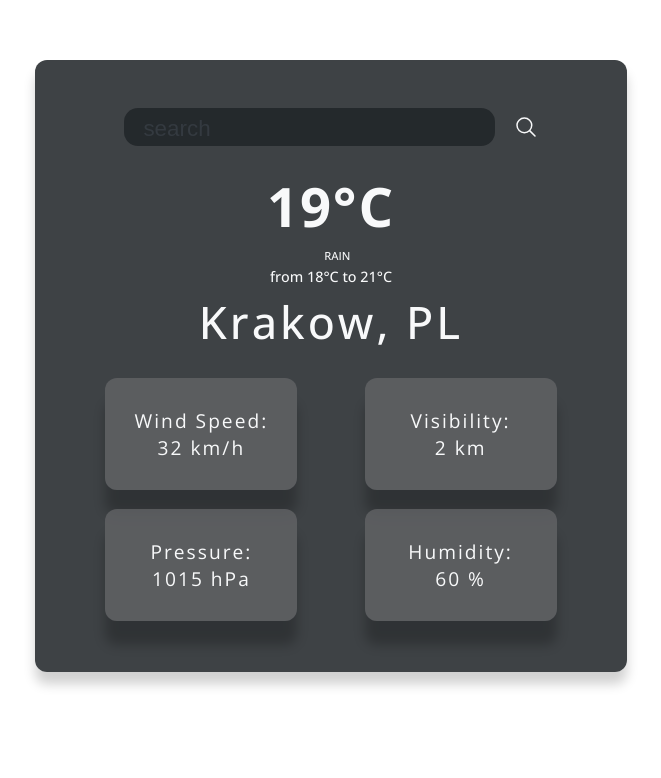
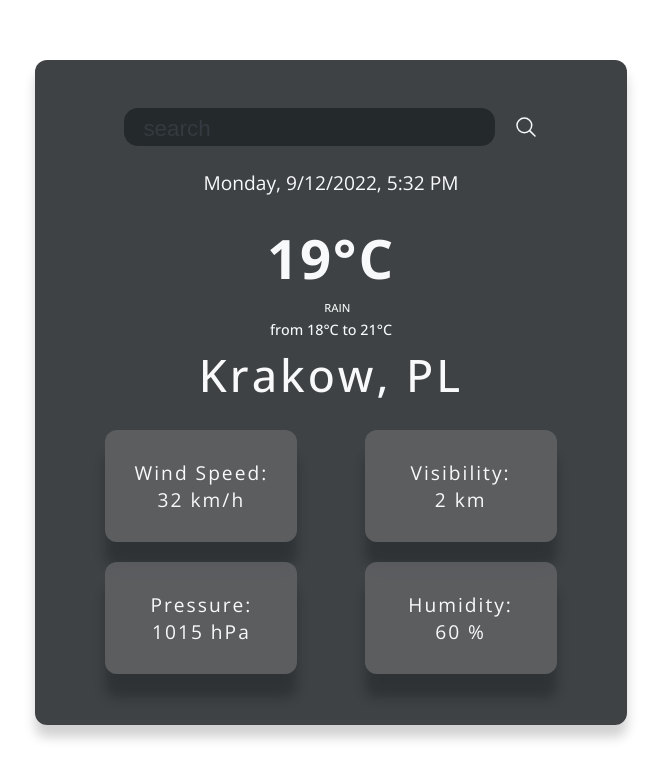
Before and after one commit to lukaszfronia/Weather, a plain HTML site: page index.html in a window 1280 px wide. Shown: the part 132-910 px from the top of the page, without its empty margins (309-970 px from the left). Drawn offline with nearby package versions, Linux system fonts and the light colour scheme; no server answers.

Commit message:
add current date for weather

```diff
--- a/index.html
+++ b/index.html
@@ -34,6 +34,7 @@
           name="search-outline"
         ></ion-icon>
       </div>
+      <div><p class="data">Monday,10 12 2022</p></div>
       <div class="weather-details">
         <p class="detail-temp">19&deg;C</p>
         <div class="weather">
--- a/script.js
+++ b/script.js
@@ -15,6 +15,20 @@ const windSpeedValue = document.querySelector(".wind-speed");
 const visibilityValue = document.querySelector(".visibility");
 const pressureValue = document.querySelector(".pressure");
 const humidityValue = document.querySelector(".humidity");
+
+const data = document.querySelector(".data");
+const now = new Date();
+const options = {
+  hour: "numeric",
+  minute: "numeric",
+  day: "numeric",
+  month: "numeric",
+  year: "numeric",
+  weekday: "long",
+};
+//const locale = navigator.language;
+
+data.textContent = new Intl.DateTimeFormat("en-US", options).format(now);
 
 const weatherApp = {
   url: `https://api.openweathermap.org/data/2.5/weather?units=metric&appid=25367dfb440f7b6539ae81db039573b8`,
--- a/style.css
+++ b/style.css
@@ -33,6 +33,9 @@ body {
   box-shadow: 0 12px 12px rgba(0, 0, 0, 0.184);
   background-color: #212529dd;
   padding: 3.2rem;
+}
+.data {
+  font-size: 1.2rem;
 }
 /*
 //////////////////
```
